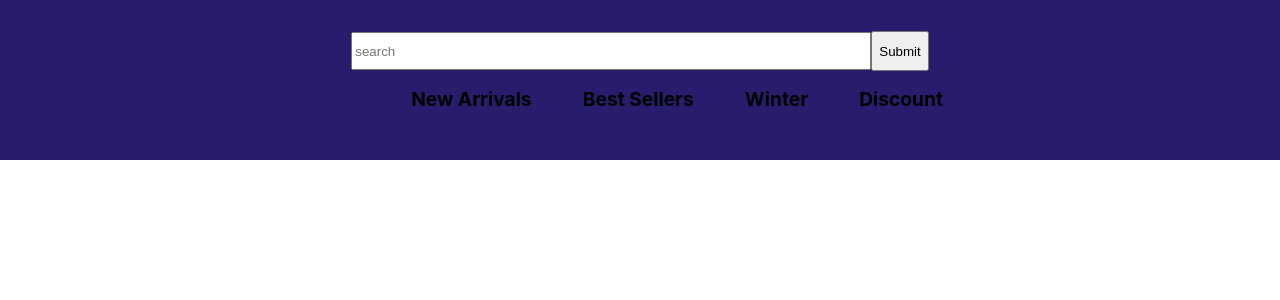
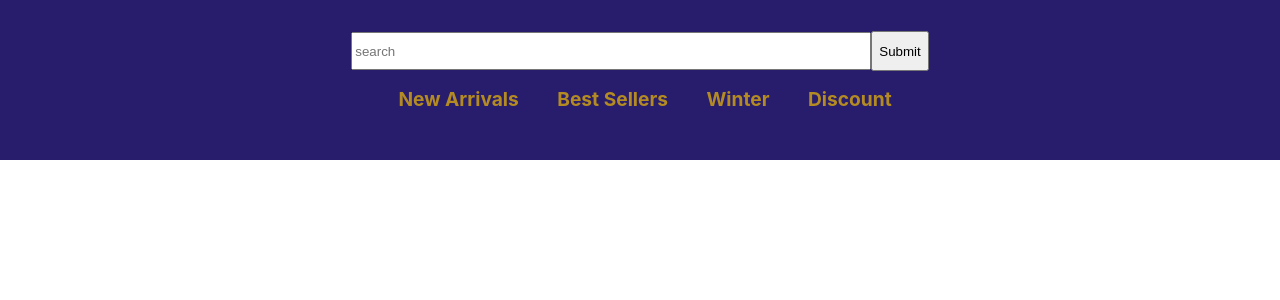
Before and after one commit to cyberstizz/theGuttiesOutlet, a React (Create React App) app in the folder client/: page / in a window 1280 px wide. Shown: the top 300 px of the page. Built offline with nearby package versions, Linux system fonts and the light colour scheme; no server answers.

Commit message:
changes the color of the nav items

```diff
--- a/client/src/components/Header.css
+++ b/client/src/components/Header.css
@@ -17,7 +17,7 @@
 }
 
 .Center_Header{
-    display: flex;
+    display: inline-flex;
     flex-direction: column;
     width: 60vw;
 }
@@ -33,9 +33,10 @@
 }
 
 .navitem{
-    margin-left: 4vw;
+    margin-left: 3vw;
     font-weight: bolder;
     font-size: larger;
+    color: #B48B22;
 }
 
 #searchbutton{
```
